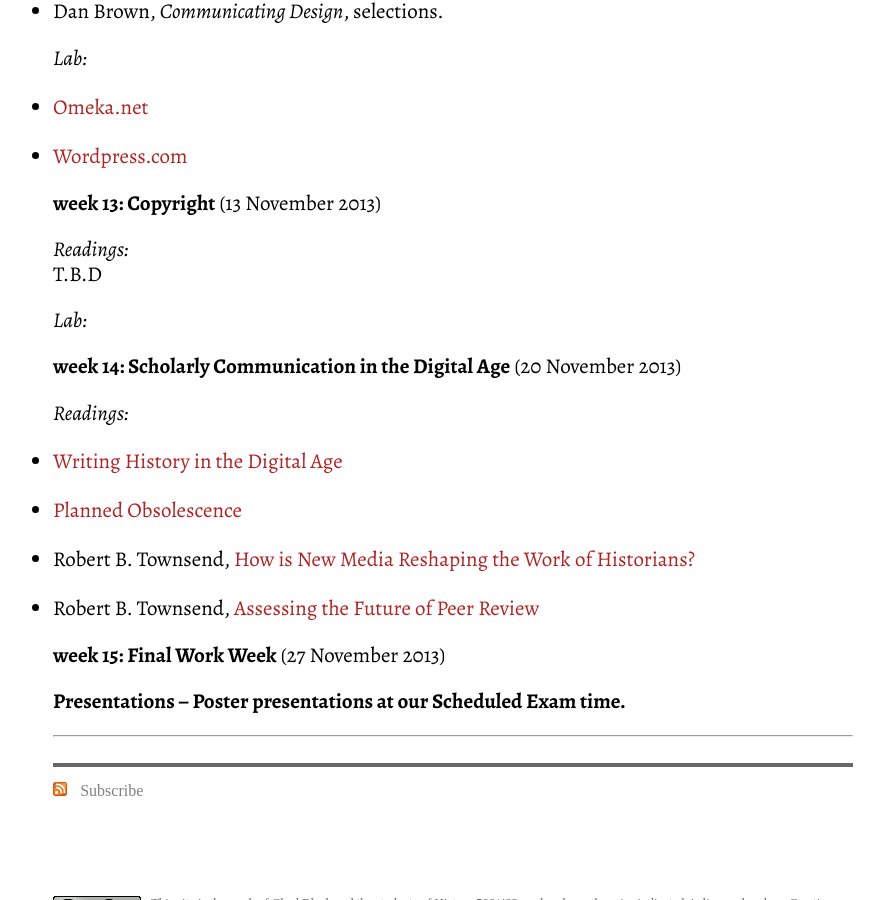
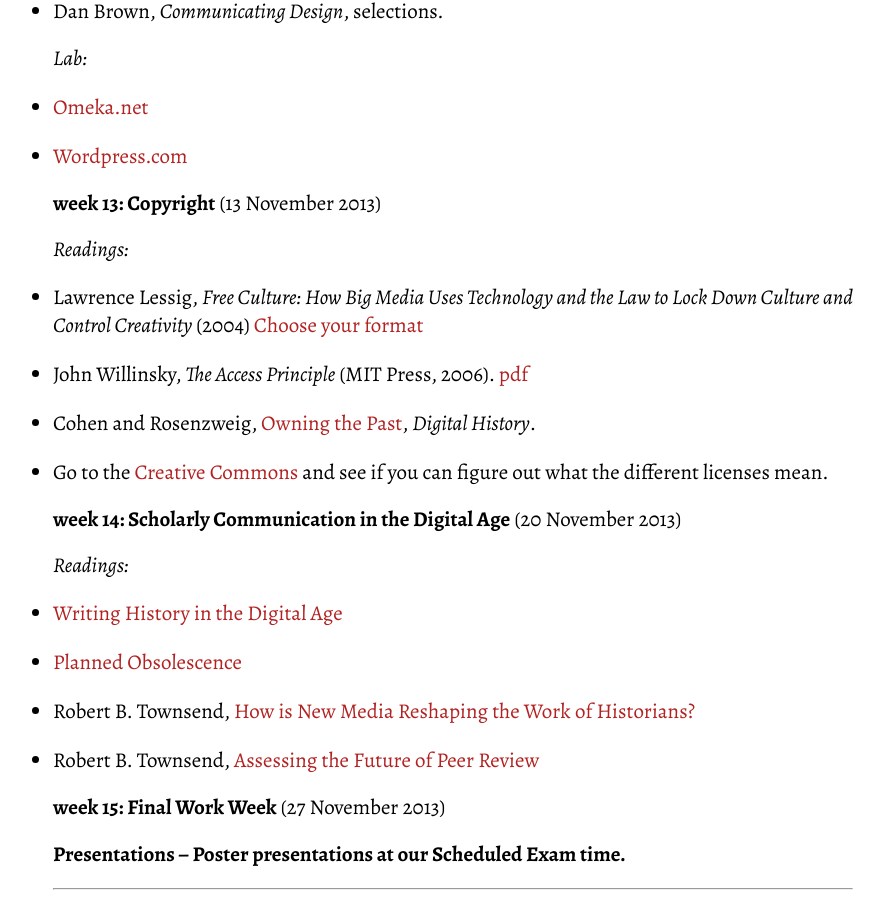
Before and after one commit to chadblack/history580, a Jekyll site: the page built from info/syllabus.md, in a window 1280 px wide and 900 px high, scrolled down 9233 px. Shown: the whole window, without its empty margins (187-1071 px from the left). Built offline with Jekyll 4.4.1, drawn with Linux system fonts in a browser that asks for light colours; some web fonts are replaced; Markdown is read by kramdown in place of the engine named in the settings.

Commit message:
added copyright readings, finally!

```diff
--- a/info/syllabus.md
+++ b/info/syllabus.md
@@ -286,9 +286,11 @@ B.  [The Internet Map](http://internet-map.net/)
 **week 13: Copyright**  (13 November 2013)
 
 *Readings:*
-T.B.D
 
-*Lab:*
+*  Lawrence Lessig, *Free Culture: How Big Media Uses Technology and the Law to Lock Down Culture and Control Creativity* (2004) [Choose your format](http://www.jus.uio.no/sisu/free_culture.lawrence_lessig/sisu_manifest.html)
+*  John Willinsky, *The Access Principle* (MIT Press, 2006). [pdf](http://mitpress.mit.edu/sites/default/files/titles/content/9780262512664_Download_the_full_text.pdf)
+*  Cohen and Rosenzweig, [Owning the Past](http://chnm.gmu.edu/digitalhistory/copyright/), *Digital History*.
+*  Go to the [Creative Commons](http://creativecommons.org) and see if you can figure out what the different licenses mean.
 
 **week 14: Scholarly Communication in the Digital Age** (20 November 2013)
 
```
